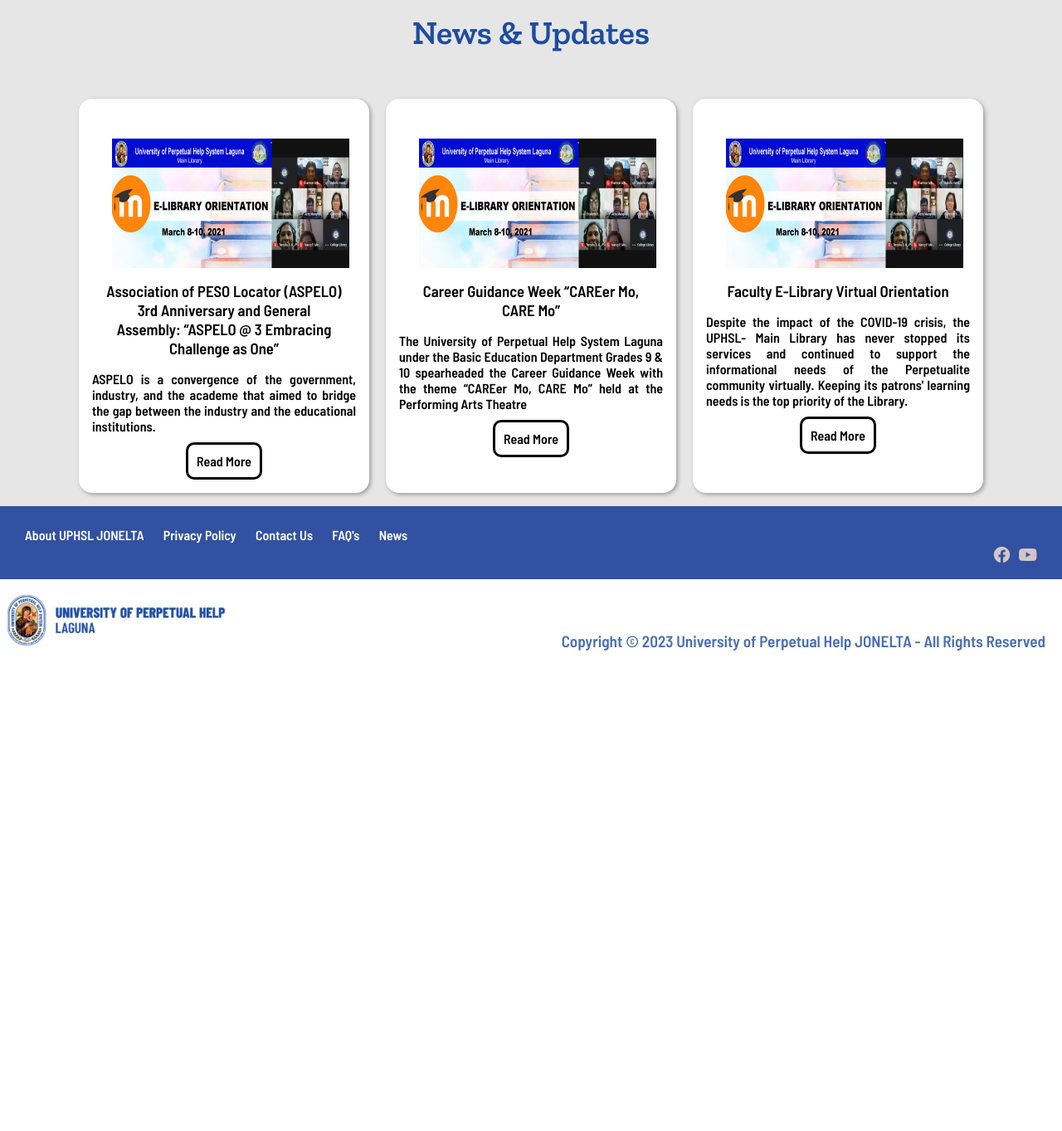
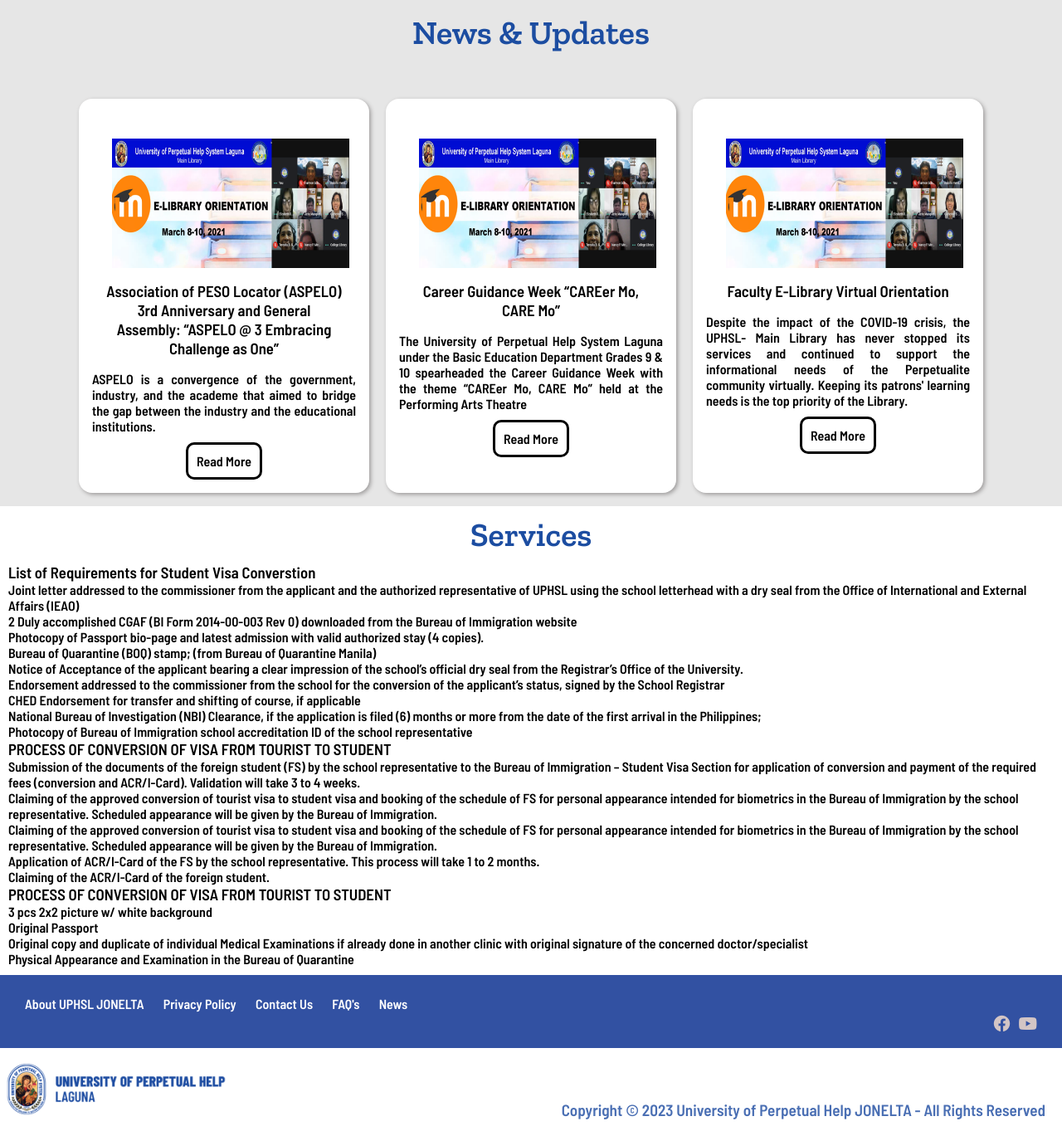
Before and after one commit to PerpetualWebAdmin/Perpetual, a PHP site: page /support-services/internal-external/internalexternal.html in a window 1280 px wide. Shown: the part 1148-2511 px from the top of the page at 83% size. Before the commit the page ends 1932 px from the top, so only its background shows below. Run offline with PHP 8.4, Linux system fonts and the light colour scheme; some libraries are stand-ins or nearby versions.

Commit message:
Internal & External Services

```diff
--- a/styles/internalexternal.css
+++ b/styles/internalexternal.css
@@ -218,27 +218,22 @@ img {
     background-color: #ffc63e;
 }
 
-/*Start of Quality Objectives*/
+/*Start of Services*/
+.services{
+    display: flex;
+    justify-content: space-evenly;
+    flex-direction: column;
+}
+.services > h1{
+    font-family: 'Zilla Slab', serif;
+    font-size: 40px;
+    color: #1c4da1;
+    padding-top: 10px;
+    text-align: center;
+}
 .main-content{
-    display: flex;
-    flex-wrap: wrap;
-    align-items: center;
-
-    flex-direction: column;
-
+    padding: 10px;
 }
-.main-content > ul{
-    margin: 20px;
-    padding: 20px;
-    background-color: #e6e6e6;
-    width: 400px;
-    border-radius: 20px;
-}
-.main-content > ul > li{
-    list-style: none;
-
-}
-
 
 @media(max-width: 720px){
     .mini-nav{
--- a/support-services/internal-external/internalexternal.html
+++ b/support-services/internal-external/internalexternal.html
@@ -411,8 +411,113 @@
       </section>
       <!--End of News and Update Section-->
 
-    <!--Start of Services-->
+      <!--Start of Services-->
+      <section class="services">
+        <h1>Services</h1>
+        <div class="main-content">
 
+          <div class="process-card-list">
+            <div class="process-card-header">
+              <h3>List of Requirements for Student Visa Converstion</h3>
+            </div>
+            <ul>
+              <li>
+                Joint letter addressed to the commissioner from the applicant
+                and the authorized representative of UPHSL using the school
+                letterhead with a dry seal from the Office of International and
+                External Affairs (IEAO)
+              </li>
+              <li>
+                2 Duly accomplished CGAF (BI Form 2014-00-003 Rev 0) downloaded
+                from the Bureau of Immigration website
+              </li>
+              <li>
+                Photocopy of Passport bio-page and latest admission with valid
+                authorized stay (4 copies).
+              </li>
+              <li>
+                Bureau of Quarantine (BOQ) stamp; (from Bureau of Quarantine
+                Manila)
+              </li>
+              <li>
+                Notice of Acceptance of the applicant bearing a clear impression
+                of the school’s official dry seal from the Registrar’s Office of
+                the University.
+              </li>
+              <li>
+                Endorsement addressed to the commissioner from the school for
+                the conversion of the applicant’s status, signed by the School
+                Registrar
+              </li>
+              <li>
+                CHED Endorsement for transfer and shifting of course, if
+                applicable
+              </li>
+              <li>
+                National Bureau of Investigation (NBI) Clearance, if the
+                application is filed (6) months or more from the date of the
+                first arrival in the Philippines;
+              </li>
+              <li>
+                Photocopy of Bureau of Immigration school accreditation ID of
+                the school representative
+              </li>
+            </ul>
+          </div>
+
+          <div class="process-card-list">
+            <div class="process-card-header">
+              <h3>PROCESS OF CONVERSION OF VISA FROM TOURIST TO STUDENT</h3>
+            </div>
+            <ul>
+              <li>
+                Submission of the documents of the foreign student (FS) by the
+                school representative to the Bureau of Immigration – Student
+                Visa Section for application of conversion and payment of the
+                required fees (conversion and ACR/I-Card). Validation will take
+                3 to 4 weeks.
+              </li>
+              <li>
+                Claiming of the approved conversion of tourist visa to student
+                visa and booking of the schedule of FS for personal appearance
+                intended for biometrics in the Bureau of Immigration by the
+                school representative. Scheduled appearance will be given by the
+                Bureau of Immigration.
+              </li>
+              <li>
+                Claiming of the approved conversion of tourist visa to student
+                visa and booking of the schedule of FS for personal appearance
+                intended for biometrics in the Bureau of Immigration by the
+                school representative. Scheduled appearance will be given by the
+                Bureau of Immigration.
+              </li>
+              <li>
+                Application of ACR/I-Card of the FS by the school
+                representative. This process will take 1 to 2 months.
+              </li>
+              <li>Claiming of the ACR/I-Card of the foreign student.</li>
+            </ul>
+          </div>
+
+          <div class="process-card-list">
+            <div class="process-card-header">
+              <h3>PROCESS OF CONVERSION OF VISA FROM TOURIST TO STUDENT</h3>
+            </div>
+            <ul>
+              <li>3 pcs 2x2 picture w/ white background</li>
+              <li>Original Passport</li>
+              <li>
+                Original copy and duplicate of individual Medical Examinations
+                if already done in another clinic with original signature of the
+                concerned doctor/specialist
+              </li>
+              <li>Physical Appearance and Examination in the Bureau of Quarantine</li>
+            </ul>
+          </div>
+
+
+        </div>
+      </section>
       <!-- footer -->
       <footer>
         <div class="footer-top">
```
